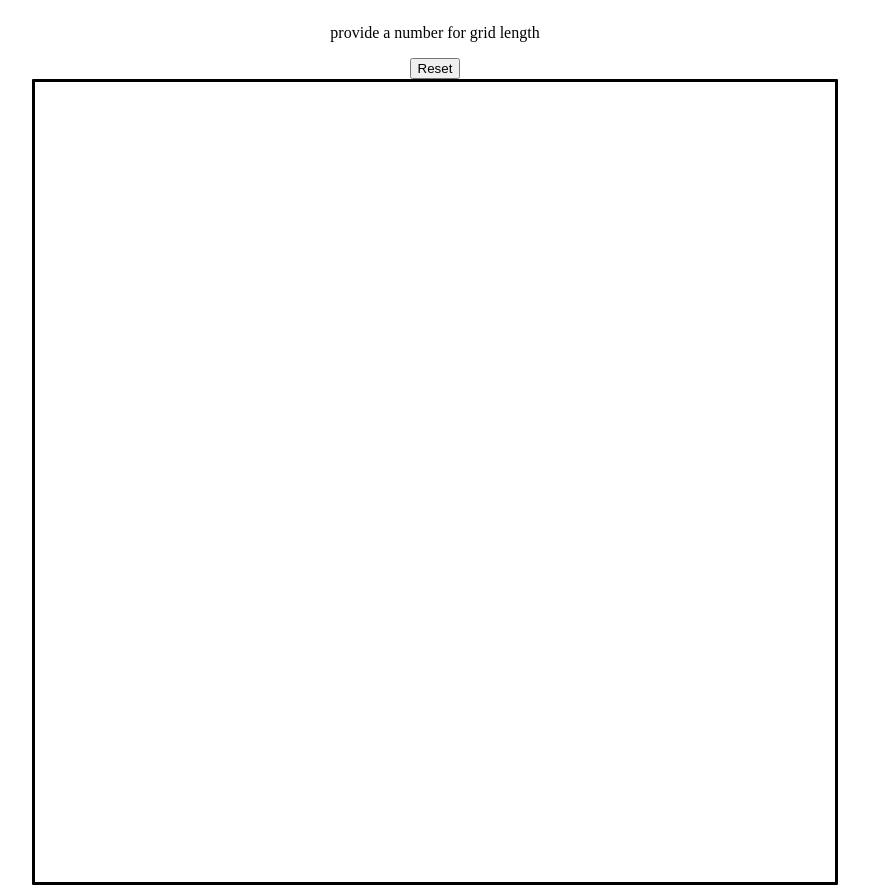
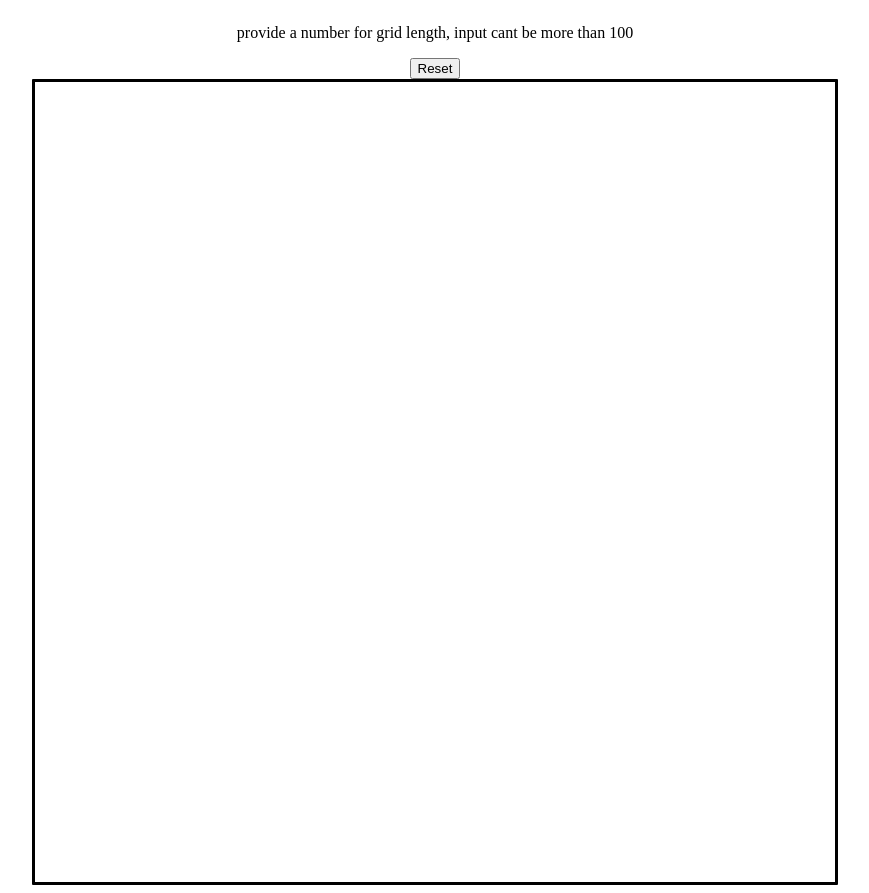
Before and after one commit to hans-aniket/etch-a-sketch, a plain HTML site: page index.html in a window 1280 px wide. Shown: the whole page, without its empty margins (205-1074 px from the left). Drawn offline with Linux system fonts and the light colour scheme.

Commit message:
added some text for maximum input

```diff
--- a/index.html
+++ b/index.html
@@ -7,7 +7,7 @@
     <title>Document</title>
 </head>
 <body>
-    <p>provide a number for grid length</p>
+    <p>provide a number for grid length, input cant be more than 100</p>
     <button id="resetBtn">Reset</button>
 
     <div id="mainBox"></div>
```
